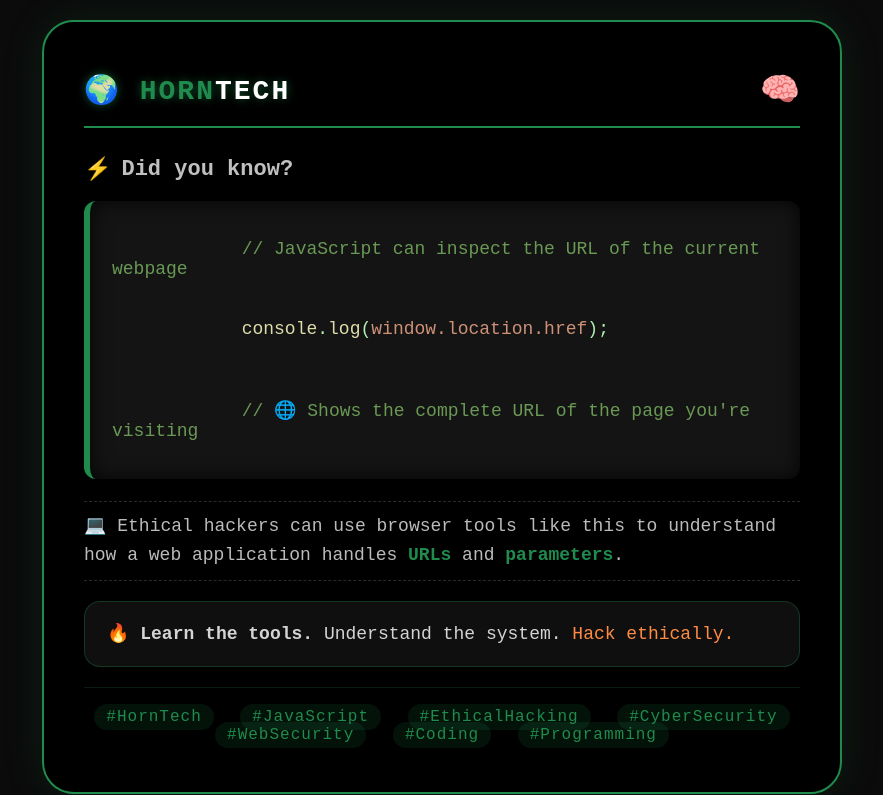
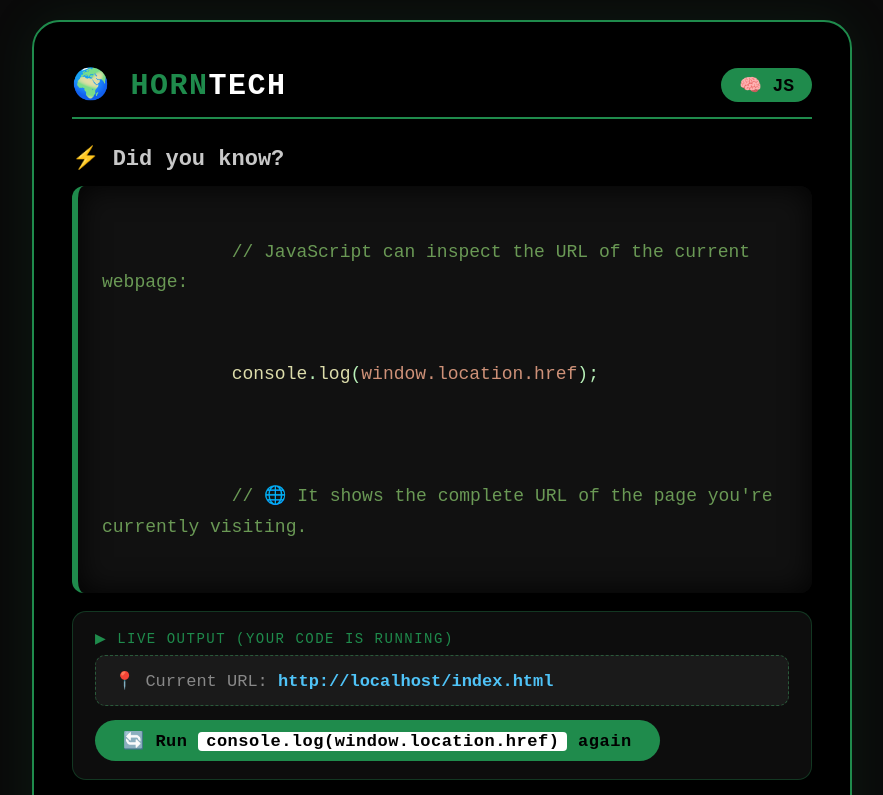
Before and after one commit to Mubarak1980/Horntech, a plain HTML site: page index.html in a window 1280 px wide. Shown: the top 795 px of the page, without its empty margins (198-1081 px from the left). Drawn offline with Linux system fonts and the light colour scheme.

Commit message:
Update index.html

```diff
--- a/index.html
+++ b/index.html
@@ -3,8 +3,9 @@
 <head>
     <meta charset="UTF-8" />
     <meta name="viewport" content="width=device-width, initial-scale=1.0" />
-    <title>HornTech Poster</title>
+    <title>HornTech - URL Inspector</title>
     <style>
+        /* ---------- BLACK THEME STYLING ---------- */
         * {
             margin: 0;
             padding: 0;
@@ -12,7 +13,7 @@
         }
 
         body {
-            background: #0b0b0b;
+            background: #0a0a0a;
             min-height: 100vh;
             display: flex;
             justify-content: center;
@@ -21,90 +22,83 @@
             padding: 20px;
         }
 
-        .poster {
-            max-width: 800px;
+        .container {
+            max-width: 820px;
             width: 100%;
             background: #000000;
             border: 2px solid #1f8b4c;
-            border-radius: 32px;
-            padding: 48px 40px;
-            color: #e0e0e0;
-            box-shadow: 0 0 40px rgba(31, 139, 76, 0.15);
-            transition: transform 0.2s;
+            border-radius: 28px;
+            padding: 44px 38px;
+            color: #e8e8e8;
+            box-shadow: 0 0 50px rgba(31, 139, 76, 0.12);
         }
 
-        .poster:hover {
-            transform: scale(1.01);
-        }
-
+        /* HEADER */
         .header {
             display: flex;
             justify-content: space-between;
             align-items: center;
             border-bottom: 2px solid #1f8b4c;
-            padding-bottom: 16px;
-            margin-bottom: 28px;
+            padding-bottom: 14px;
+            margin-bottom: 26px;
+            flex-wrap: wrap;
+            gap: 12px;
         }
 
-        .horntech {
-            font-size: 28px;
+        .logo {
+            font-size: 30px;
             font-weight: 700;
-            letter-spacing: 2px;
+            letter-spacing: 1.5px;
             color: #ffffff;
-            text-shadow: 0 0 10px rgba(31, 139, 76, 0.6);
         }
 
-        .horntech span {
+        .logo span {
             color: #1f8b4c;
         }
 
-        .globe {
-            font-size: 32px;
+        .badge {
+            background: #1f8b4c;
+            color: #000;
+            padding: 6px 18px;
+            border-radius: 30px;
+            font-weight: 700;
+            font-size: 18px;
         }
 
-        .brain-icon {
-            font-size: 22px;
-            background: #1f8b4c;
-            color: #000;
-            padding: 6px 14px;
-            border-radius: 40px;
-            font-weight: 700;
-        }
-
+        /* TITLE */
         .fact-title {
             font-size: 22px;
             font-weight: 600;
-            color: #c0c0c0;
-            margin-bottom: 18px;
-            display: flex;
-            align-items: center;
-            gap: 10px;
+            color: #c8c8c8;
+            margin-bottom: 14px;
         }
 
-        .fact-title .light {
+        .fact-title .accent {
             color: #1f8b4c;
         }
 
+        /* ----- YOUR CODE BLOCK (EXACTLY AS YOU GAVE) ----- */
         .code-block {
-            background: #141414;
+            background: #111111;
             border-left: 6px solid #1f8b4c;
-            padding: 18px 22px;
+            padding: 20px 24px;
             border-radius: 12px;
-            margin: 16px 0 22px 0;
+            margin: 12px 0 10px 0;
             font-size: 18px;
-            color: #b0f0b0;
+            color: #b8f0b8;
             overflow-x: auto;
             white-space: pre-wrap;
             word-break: break-word;
             font-family: 'Courier New', monospace;
-            box-shadow: inset 0 0 20px rgba(0,0,0,0.8);
+            box-shadow: inset 0 0 30px rgba(0,0,0,0.9);
+            line-height: 1.7;
         }
 
         .code-block .comment {
             color: #6a9955;
         }
 
-        .code-block .func {
+        .code-block .method {
             color: #dcdcaa;
         }
 
@@ -112,32 +106,77 @@
             color: #ce9178;
         }
 
-        .description {
-            font-size: 18px;
-            line-height: 1.6;
-            color: #bbbbbb;
-            margin: 16px 0 20px 0;
-            padding: 10px 0;
-            border-top: 1px dashed #2a2a2a;
-            border-bottom: 1px dashed #2a2a2a;
+        .code-block .keyword {
+            color: #c586c0;
         }
 
-        .highlight {
+        /* ----- LIVE OUTPUT SECTION (SHOWS YOUR CODE IN ACTION) ----- */
+        .output-box {
+            background: #0d0d0d;
+            border: 1px solid #1f8b4c55;
+            border-radius: 14px;
+            padding: 18px 22px;
+            margin: 18px 0 16px 0;
+        }
+
+        .output-label {
+            font-size: 14px;
+            color: #1f8b4c;
+            letter-spacing: 1.5px;
+            text-transform: uppercase;
+            margin-bottom: 8px;
+        }
+
+        .output-value {
+            background: #1a1a1a;
+            padding: 14px 18px;
+            border-radius: 10px;
+            font-size: 17px;
+            color: #7ecf7e;
+            word-break: break-all;
+            font-family: 'Courier New', monospace;
+            border: 1px dashed #2a5a3a;
+            min-height: 50px;
+        }
+
+        .output-value .label {
+            color: #888;
+            font-weight: 300;
+        }
+
+        .output-value .url {
+            color: #4fc3f7;
+            font-weight: 600;
+        }
+
+        /* DESCRIPTION */
+        .description {
+            font-size: 17px;
+            line-height: 1.7;
+            color: #bbbbbb;
+            margin: 18px 0 16px 0;
+            padding: 12px 0;
+            border-top: 1px dashed #222;
+            border-bottom: 1px dashed #222;
+        }
+
+        .description .highlight {
             color: #1f8b4c;
             font-weight: 600;
         }
 
+        /* ETHICS */
         .ethics {
             background: #0f0f0f;
-            padding: 18px 22px;
-            border-radius: 16px;
-            margin: 18px 0 20px 0;
-            border: 1px solid #1f8b4c55;
+            padding: 16px 22px;
+            border-radius: 14px;
+            margin: 14px 0 16px 0;
+            border: 1px solid #1f8b4c44;
         }
 
         .ethics p {
             font-size: 18px;
-            color: #d4d4d4;
+            color: #d0d0d0;
             line-height: 1.6;
         }
 
@@ -145,68 +184,95 @@
             color: #ff8c42;
         }
 
+        /* HASHTAGS */
         .hashtags {
-            font-size: 16px;
+            font-size: 15px;
             color: #1f8b4c;
-            letter-spacing: 1px;
-            word-spacing: 8px;
-            margin-top: 18px;
+            letter-spacing: 0.5px;
+            word-spacing: 6px;
+            margin-top: 16px;
+            padding-top: 18px;
             border-top: 1px solid #1f8b4c33;
-            padding-top: 20px;
             text-align: center;
         }
 
         .hashtags span {
-            background: #1f8b4c22;
+            background: #1f8b4c20;
             padding: 4px 12px;
             border-radius: 30px;
-            margin: 0 4px;
+            margin: 0 3px;
+            display: inline-block;
+            margin-bottom: 4px;
+        }
+
+        /* BUTTON */
+        .btn-test {
+            background: #1f8b4c;
+            color: #000;
+            border: none;
+            padding: 10px 28px;
+            border-radius: 40px;
+            font-size: 17px;
+            font-weight: 700;
+            font-family: 'Courier New', monospace;
+            cursor: pointer;
+            margin-top: 14px;
+            transition: all 0.2s;
+            letter-spacing: 0.5px;
+        }
+
+        .btn-test:hover {
+            background: #2aad5e;
+            transform: scale(1.02);
+            box-shadow: 0 0 25px rgba(31, 139, 76, 0.4);
         }
 
         @media (max-width: 550px) {
-            .poster {
-                padding: 28px 18px;
-            }
-            .header {
-                flex-wrap: wrap;
-                gap: 10px;
-            }
-            .horntech {
-                font-size: 22px;
-            }
-            .code-block {
-                font-size: 15px;
-                padding: 14px;
-            }
-            .description {
-                font-size: 16px;
-            }
-            .ethics p {
-                font-size: 16px;
-            }
+            .container { padding: 24px 16px; }
+            .logo { font-size: 24px; }
+            .code-block { font-size: 15px; padding: 14px; }
+            .output-value { font-size: 14px; }
+            .hashtags span { font-size: 13px; }
         }
     </style>
 </head>
 <body>
-    <div class="poster">
+
+    <div class="container">
         <!-- HEADER -->
         <div class="header">
-            <div class="horntech">🌍 <span>HORN</span>TECH</div>
-            <div class="globe">🧠</div>
+            <div class="logo">🌍 <span>HORN</span>TECH</div>
+            <div class="badge">🧠 JS</div>
         </div>
 
         <!-- TITLE -->
         <div class="fact-title">
-            <span class="light">⚡</span> Did you know?
+            <span class="accent">⚡</span> Did you know?
         </div>
 
-        <!-- CODE BLOCK -->
+        <!-- ============================================ -->
+        <!-- YOUR EXACT CODE — DISPLAYED AS-IS            -->
+        <!-- ============================================ -->
         <div class="code-block">
-            <span class="comment">// JavaScript can inspect the URL of the current webpage</span>
+            <span class="comment">// JavaScript can inspect the URL of the current webpage:</span>
             <br />
-            <span class="func">console</span>.<span class="func">log</span>(<span class="string">window.location.href</span>);
+            <span class="method">console</span>.<span class="method">log</span>(<span class="string">window.location.href</span>);
             <br /><br />
-            <span class="comment">// 🌐 Shows the complete URL of the page you're visiting</span>
+            <span class="comment">// 🌐 It shows the complete URL of the page you're currently visiting.</span>
+        </div>
+
+        <!-- ============================================ -->
+        <!-- LIVE DEMO — YOUR CODE ACTUALLY RUNNING       -->
+        <!-- ============================================ -->
+        <div class="output-box">
+            <div class="output-label">▶ LIVE OUTPUT (your code is running)</div>
+            <div class="output-value" id="urlDisplay">
+                <span class="label">📍 Current URL:</span>
+                <span class="url" id="currentUrl">Loading...</span>
+            </div>
+
+            <!-- Button to re-run your code manually -->
+            <button class="btn-test" onclick="runMyCode()">🔄 Run <span style="color:#000; background:#fff; padding:0 8px; border-radius:4px;">console.log(window.location.href)</span> again</button>
         </div>
 
         <!-- DESCRIPTION -->
@@ -214,7 +280,7 @@
             💻 Ethical hackers can use browser tools like this to understand how a web application handles <span class="highlight">URLs</span> and <span class="highlight">parameters</span>.
         </div>
 
-        <!-- ETHICS MESSAGE -->
+        <!-- ETHICS -->
         <div class="ethics">
             <p>
                 🔥 <strong>Learn the tools.</strong> Understand the system. <span class="fire">Hack ethically.</span>
@@ -232,5 +298,50 @@
             <span>#Programming</span>
         </div>
     </div>
+
+    <!-- ============================================ -->
+    <!-- YOUR EXACT JAVASCRIPT CODE — RUNS ON PAGE    -->
+    <!-- ============================================ -->
+    <script>
+        // -----------------------------------------------------------
+        // YOUR EXACT CODE (copied verbatim)
+        // JavaScript can inspect the URL of the current webpage:
+        console.log(window.location.href);
+        // 🌐 It shows the complete URL of the page you're currently visiting.
+        // -----------------------------------------------------------
+
+        // ---- ADDITION: Display it on the page so you can SEE it ----
+        function updateUrlDisplay() {
+            const url = window.location.href;
+            document.getElementById('currentUrl').textContent = url;
+
+            // Also log to console (your exact code)
+            console.log('✅ Your code ran: window.location.href =', url);
+        }
+
+        // Run your code on page load
+        updateUrlDisplay();
+
+        // Function for the button — runs YOUR CODE again
+        function runMyCode() {
+            // *** THIS IS YOUR EXACT CODE ***
+            console.log(window.location.href);
+            // ********************************
+
+            // Also update the display
+            updateUrlDisplay();
+
+            // Visual feedback
+            const btn = document.querySelector('.btn-test');
+            btn.textContent = '✅ Ran!';
+            setTimeout(() => {
+                btn.innerHTML = '🔄 Run <span style="color:#000; background:#fff; padding:0 8px; border-radius:4px;">console.log(window.location.href)</span> again';
+            }, 1200);
+        }
+
+        // Make the function globally accessible for the button
+        window.runMyCode = runMyCode;
+    </script>
+
 </body>
-  </html>
+</html>
```
